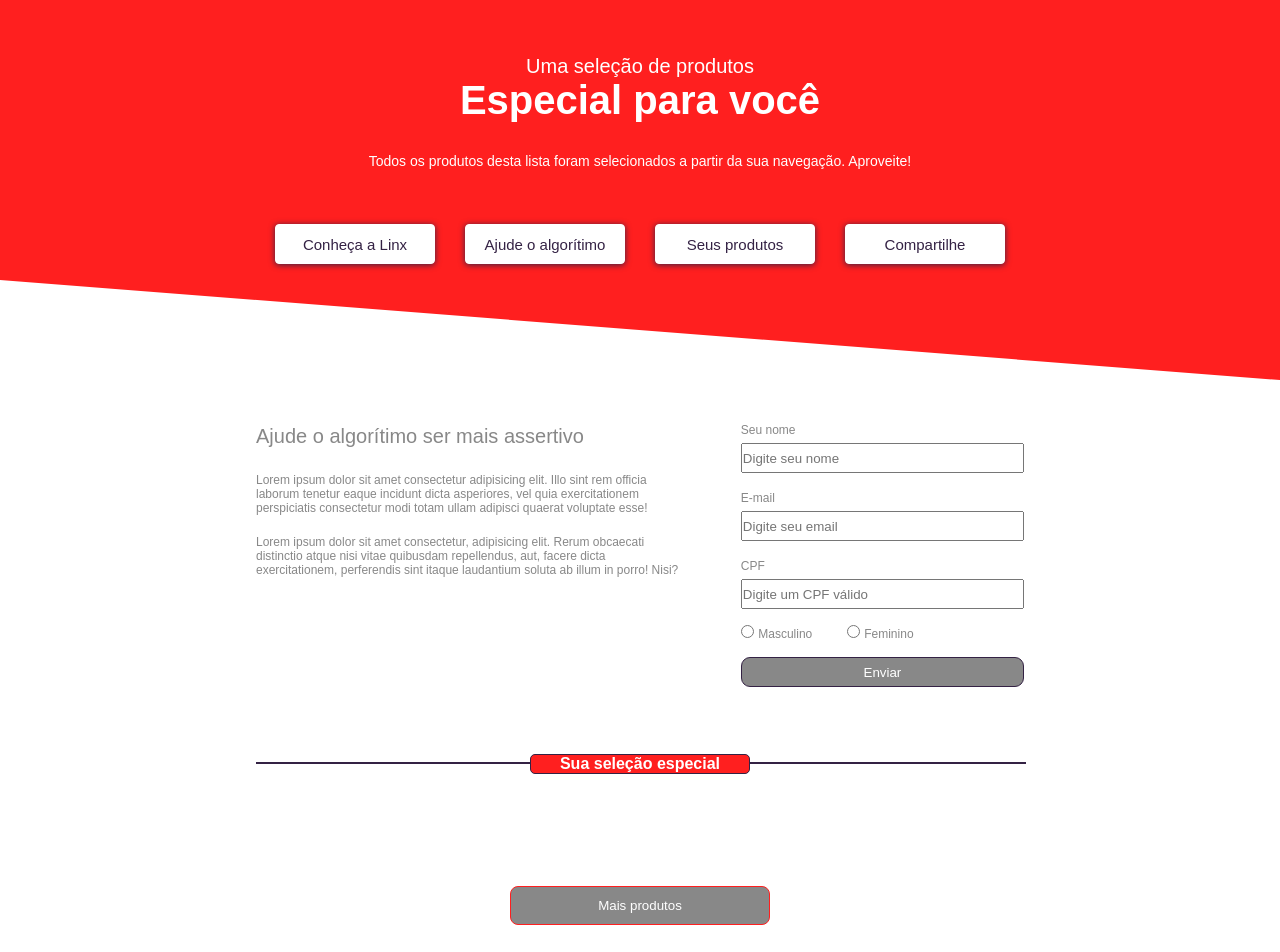
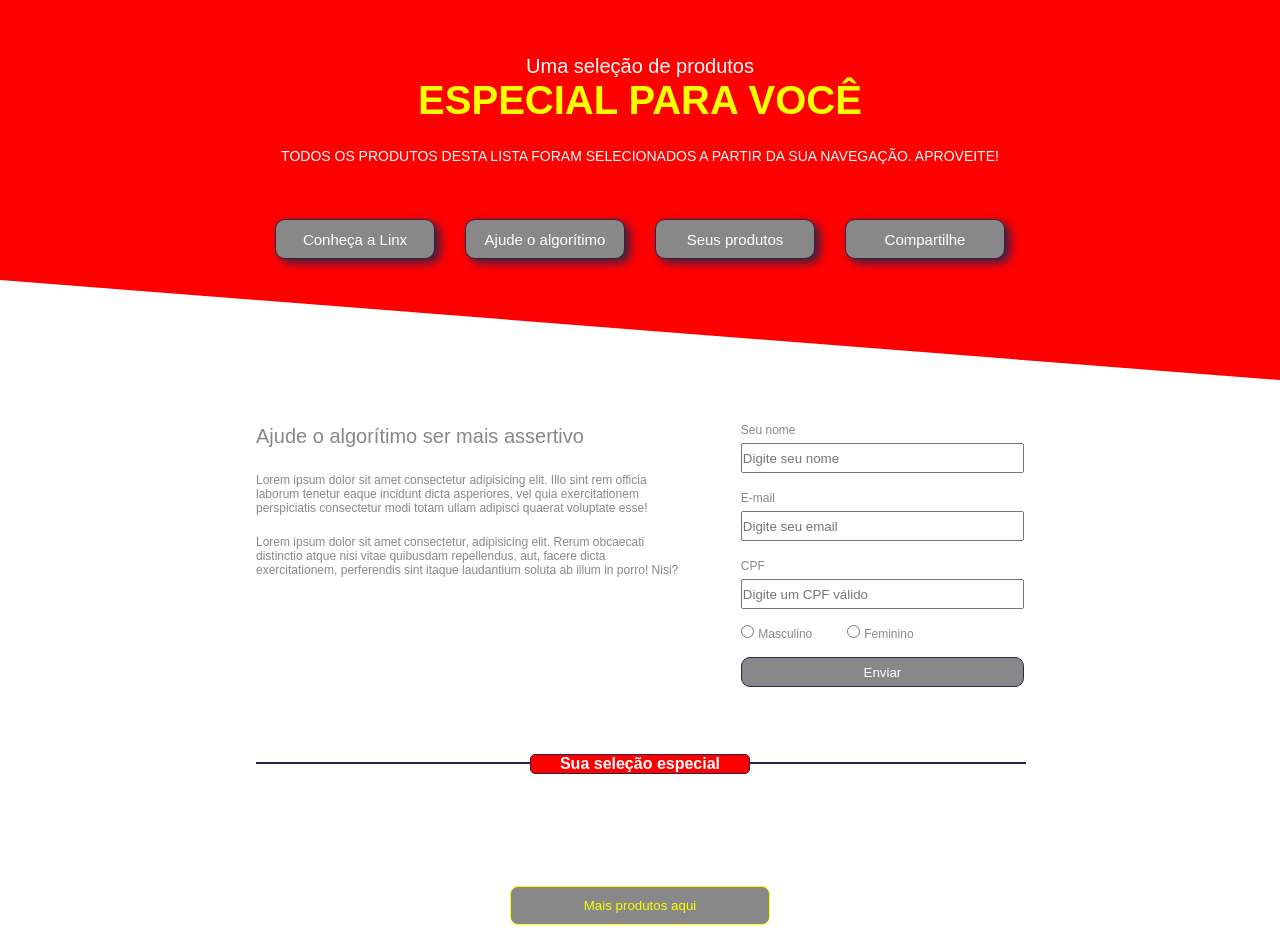
Before and after one commit to paulojrc52/landing_page-teste, a plain HTML site: page index.html in a window 1280 px wide. Shown: the top 952 px of the page. Drawn offline with Linux system fonts and the light colour scheme.

Commit message:
html e css finalizados

```diff
--- a/css/style.css
+++ b/css/style.css
@@ -1,5 +1,5 @@
 :root {
-    --color-bg: #ff1f1f;
+    --color-bg: #ff0000;
     --color-secundary: #342244;
     --color-text: #ffffff;
     --color-text-button: #888888;
@@ -36,9 +36,10 @@
 
 .header .title h1 {
     font-size: 40px;
-    margin-bottom: 30px;
-    color: var(--color-text);
+    margin-bottom: 25px;
+    color: yellow;
     text-align: center;
+
 }
 
 .header .title h3 {
@@ -50,6 +51,7 @@
 }
 
 .header .title p {
+    font-weight: 400;
     color: var(--color-text);
     text-align: center;
     font-size: 14px;
@@ -68,17 +70,16 @@
     width: 160px;
     height: 40px;
     margin: 15px;
-    background-color: var(--color-text);
-    color: var(--color-text-button);
-    border: 1px solid var(--color-text);
-    border-radius: 4px;
+    background-color: var(--color-text-button);
+    border: 1px solid var(--color-secundary);
+    border-radius: 10px;
     font-size: 15px;
-    box-shadow: 0px 1px 6px var(--color-secundary);
+    box-shadow: 5px 4px 10px var(--color-secundary);
 }
 
 .header .buttons button a {
     text-decoration: none;
-    color: var(--color-secundary);
+    color: var(--color-text);
 }
 
 
@@ -228,15 +229,14 @@
 margin-top: 52px;
 width: 260px;
 height: 39px;
-color: var(--color-bg);
 background-color: var(--color-text-button);
-border: 1px solid var(--color-bg);
+border: 1px solid yellow;
 border-radius: 8px;
 }
 
 .container .products-list .button a {
 text-decoration: none;
-color: var(--color-text);
+color: yellow;
 padding: 12px 68px;
 }
 
@@ -330,13 +330,21 @@ footer {
     text-align: center;
 }
 
+footer a {
+    position: relative;
+    top: 60%;
+    font-size: 15px;
+    cursor: pointer;
+    text-decoration: none;
+    color: var(--color-text);
+}
+
 footer p {
     position: relative;
     top: 60%;
     font-size: 15px;
     cursor: pointer;
 }
-
 
 /*****************
 *   Responsivo   *
--- a/index.html
+++ b/index.html
@@ -13,8 +13,8 @@
         <div class="background"></div>
         <div class="title">
             <h3>Uma seleção de produtos</h3>
-            <h1>Especial para você</h1>
-            <p>Todos os produtos desta lista foram selecionados a partir da sua navegação. Aproveite!</p>
+            <h1>ESPECIAL PARA VOCÊ</h1>
+            <p>TODOS OS PRODUTOS DESTA LISTA FORAM SELECIONADOS A PARTIR DA SUA NAVEGAÇÃO. APROVEITE!</p>
         </div>
         <div class="buttons">
             <button><a href="#">Conheça a Linx</a></button>
@@ -69,7 +69,7 @@
             <h4>Sua seleção especial</h4>
             <div class="products"></div>
             <button class="button" id="button">
-                <a id="nextProducts" href="">Mais produtos</a>
+                <a id="nextProducts" href="">Mais produtos aqui</a>
             </button>
         </div>
         <!--Compartilhar-->
@@ -98,7 +98,7 @@
     <!--Footer-->
     <footer>
         <p>Treinando habilidades HTML, CSS e JavaScript.</p>
-        <p>&copy; Paulo Júnior</p>
+        <a href="https://www.instagram.com/paulojrc2/">2022 &copy; Paulo Júnior</a>
     </footer>
 
     <script src="js/main.js"></script>
```
